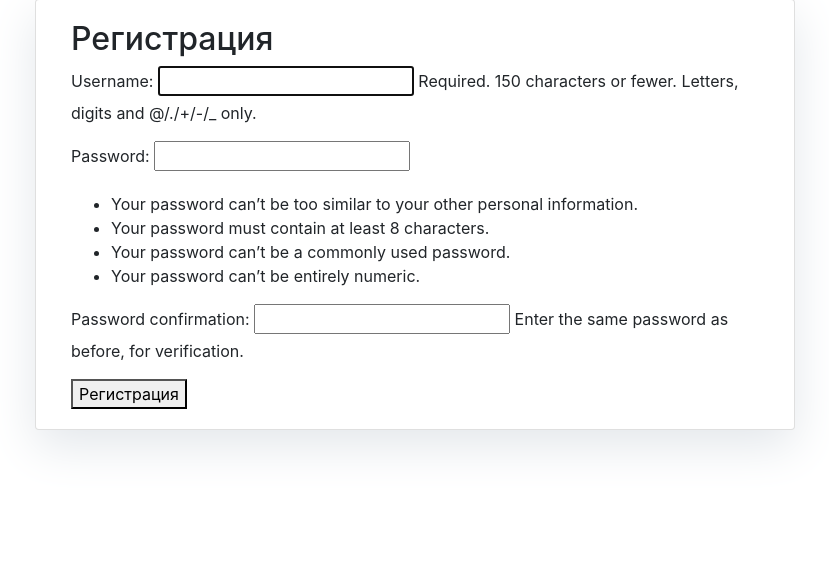
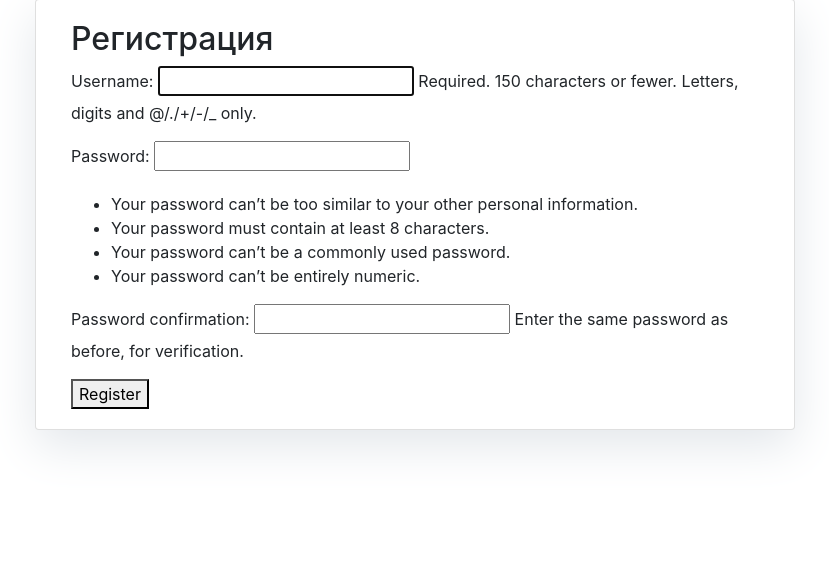
Before and after one commit to geoCrock/Blog-Flow, a Django app: page /register/ in a window 1280 px wide. Shown: the part 73-642 px from the top of the page, without its empty margins (35-864 px from the left). Run offline with Django 5.2, Linux system fonts and the light colour scheme; some libraries are stand-ins or nearby versions.

Commit message:
Update register.html

```diff
--- a/blog/templates/register.html
+++ b/blog/templates/register.html
@@ -11,7 +11,7 @@
                 <form method="post">
                     {% csrf_token %}
                     {{ form.as_p }}
-                    <button type="submit">Регистрация</button>
+                    <button type="submit">Register</button>
                 </form>
 
             </div>
```
